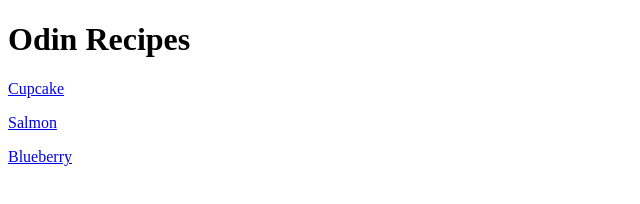
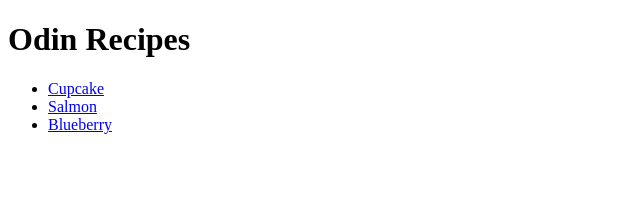
Before and after one commit to Ed674/odin-recipes, a plain HTML site: page index.html in a window 1280 px wide. Shown: the whole page, without its empty margins (0-640 px from the left). Drawn offline with Linux system fonts and the light colour scheme.

Commit message:
Add links new correction

```diff
--- a/index.html
+++ b/index.html
@@ -9,11 +9,15 @@
   <body>
 
     <h1>Odin Recipes</h1>
-      <p><a href="./recipes/cupcakes.html">Cupcake</a></p>
-      <p><a href="./recipes/salmon.html">Salmon</a></p>
-      <p><a href="./recipes/blueberry.html">Blueberry</a></p>
+
+      <ul>
 
 
+        <li><a href="./recipes/cupcakes.html">Cupcake</a></li>
+        <li><a href="./recipes/salmon.html">Salmon</a></li>
+        <li><a href="./recipes/blueberry.html">Blueberry</a></li>
+
+      </ul>
 
 
 
```
